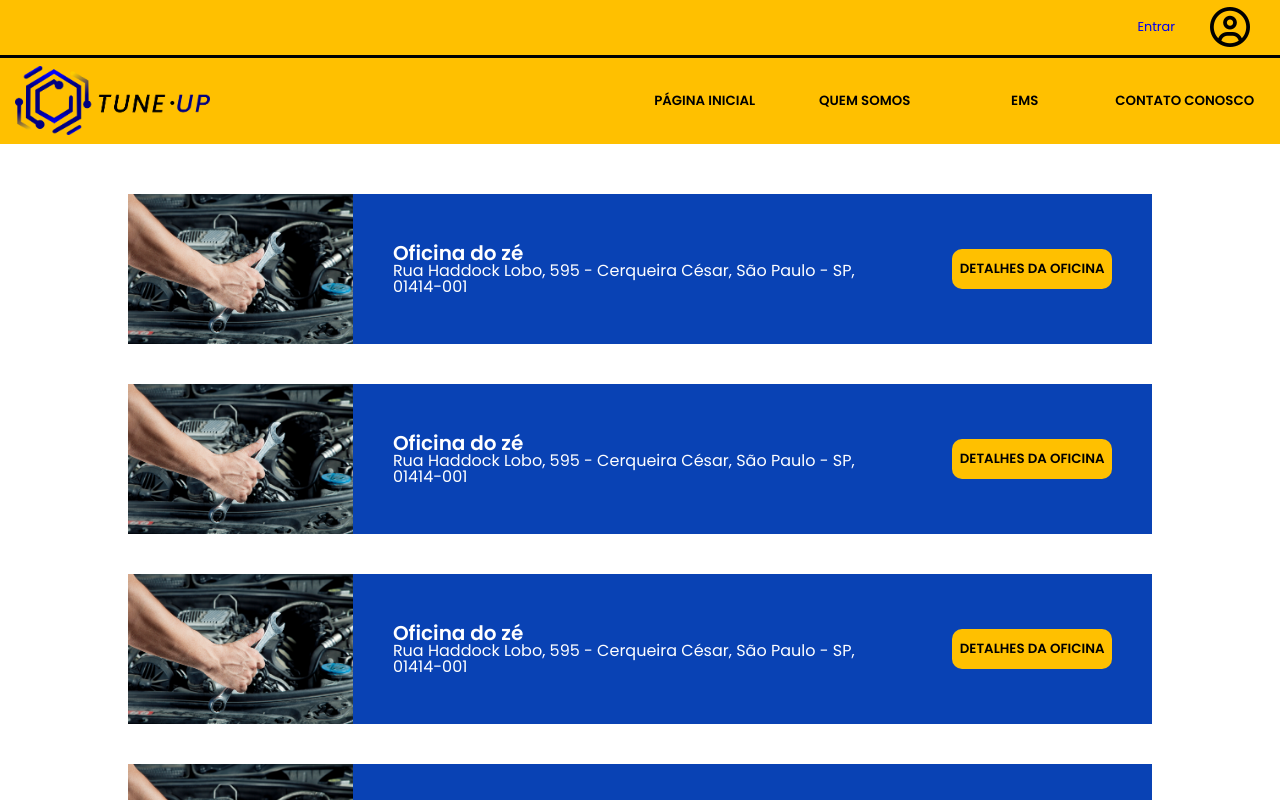
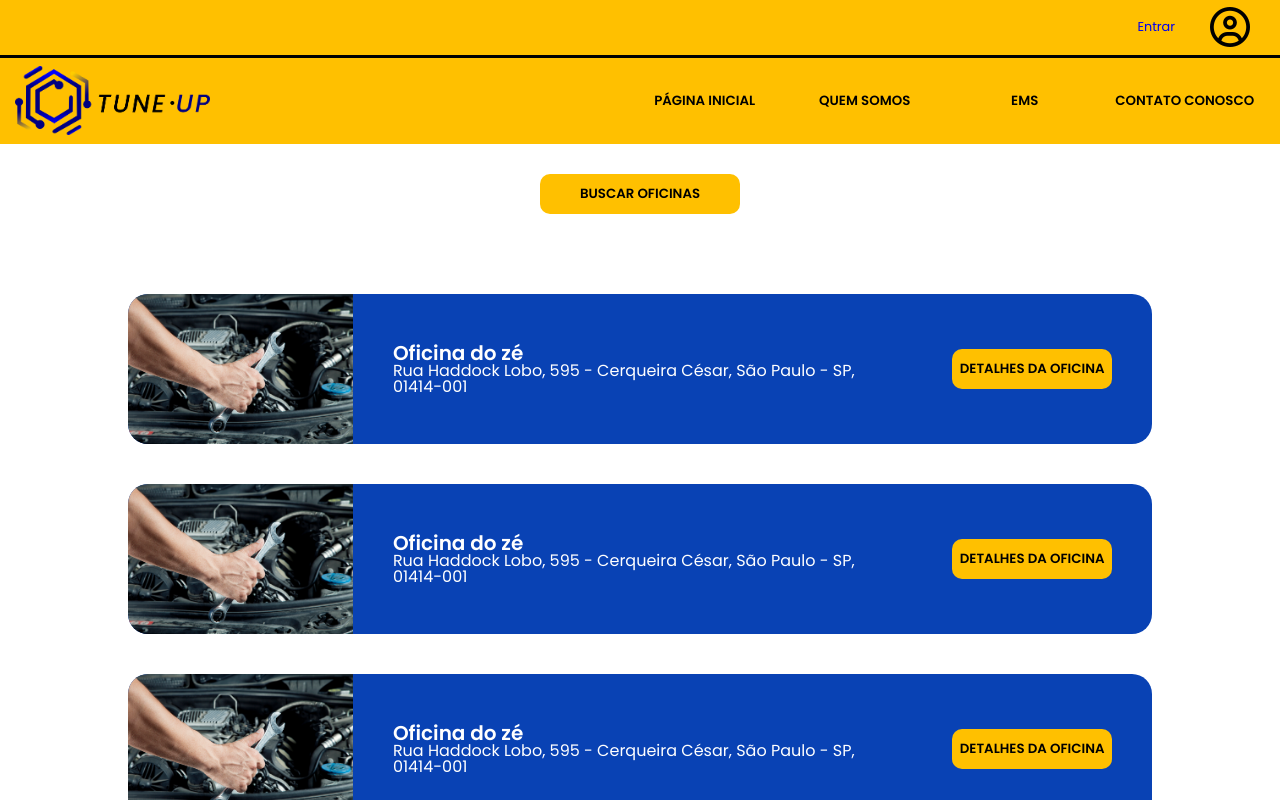
Before and after one commit to gabriel-reis-silva/tune-up, a React (Create React App) app in the folder Aplicativo/frontend/: page /search-result in a window 1280 px wide. Shown: the top 800 px of the page. Built offline with nearby package versions, Linux system fonts and the light colour scheme.

Commit message:
Creating search component and adding on search result page

```diff
--- a/Aplicativo/frontend/src/assets/css/search-result.css
+++ b/Aplicativo/frontend/src/assets/css/search-result.css
@@ -8,3 +8,22 @@
 
     margin: 30px 0px;
 }
+.search_field {
+    margin: 30px auto;
+}
+
+.search_field .btn_search {
+    min-width: 200px;
+
+    background-color: var(--cor-primaria);
+
+    transition-duration: .5s;
+}
+
+.search_field .btn_search:hover {
+    transform: scale(1.09);
+}
+
+.search_field .btn_search:active {
+    transform: scale(1.02);
+}
--- a/Aplicativo/frontend/src/assets/css/workshop.css
+++ b/Aplicativo/frontend/src/assets/css/workshop.css
@@ -5,6 +5,8 @@
     margin: 20px 0px;
 
     background-color: var(--cor-secundaria);
+
+    border-radius: 20px;
 }
 
 .workshop_details {
@@ -21,6 +23,9 @@
     float: left;
 
     height: 150px;
+
+    border-top-left-radius: 20px;
+    border-bottom-left-radius: 20px;
 }
 .name-address {
     width: 60%;
--- /dev/null
+++ b/Aplicativo/frontend/src/components/Search.jsx
@@ -0,0 +1,45 @@
+import logo from "../assets/img/Tune-Up.png";
+import { useHistory } from "react-router-dom";
+import Button from "../components/Button";
+import "../assets/css/search.css";
+
+export default function Search() {
+    let history = useHistory();
+    function redirect() {
+        history.push('/search-result')
+    }
+    return (
+        <div className="search" id="searchScreen">
+            <div className="box_search" id="boxScreen">
+                <img src={logo} alt="" />
+                <h1 className="title">BUSCAR POR OFICINAS</h1>
+                <div className="inputs_search">
+                    <div className="field">
+                        <label htmlFor="state">Estado:</label>
+                        <input type="text" name="state" />
+                    </div>
+                    <div className="field">
+                        <label htmlFor="city">Cidade:</label>
+                        <input type="text" name="city" />
+                    </div>
+                    <div className="field">
+                        <label htmlFor="cep">CEP:</label>
+                        <input type="text" name="cep" />
+                    </div>
+                </div>
+                <div className="buttons_search">
+                    <Button onClick={hideSearch}>Cancelar</Button>
+                    <Button onClick={redirect}>Buscar</Button>
+                </div>
+            </div>
+        </div>
+    )
+}
+function hideSearch() {
+    const search = document.getElementById("searchScreen");
+    const boxSearch = document.getElementById("boxScreen");
+    const containerPage = document.getElementById("containerPage");
+    search.style.display = "none";
+    boxSearch.style.display = "none";
+    containerPage.style.filter = "blur(0px)";
+}
--- a/Aplicativo/frontend/src/pages/HomeUser.jsx
+++ b/Aplicativo/frontend/src/pages/HomeUser.jsx
@@ -1,50 +1,21 @@
 import React from "react";
 import "../assets/reset.css";
 import "../assets/home.css";
-import "../assets/css/home_user.css";
 import Nav from '../components/Nav';
 import missionIcon from '../assets/img/missaoIcon.png';
 import visionIcon from '../assets/img/visaoIcon.png';
 import valuesIcon from '../assets/img/valoresIcon.png';
 import Button from "../components/Button";
 import Footer from "../components/Footer";
-import logo from "../assets/img/Tune-Up.png"
-import { useHistory } from "react-router-dom";
+import Search from "../components/Search";
 
 export default function HomeMechanic() {
-    let history = useHistory();
-    function redirect() {
-        history.push('/search-result')
-    }
     return (
         <React.Fragment>
-            <div className="search" id="searchScreen">
-                <div className="box_search" id="boxScreen">
-                    <img src={logo} alt="" />
-                    <h1 className="title">BUSCAR POR OFICINAS</h1>
-                    <div className="inputs_search">
-                        <div className="field">
-                            <label htmlFor="state">Estado:</label>
-                            <input type="text" name="state" />
-                        </div>
-                        <div className="field">
-                            <label htmlFor="city">Cidade:</label>
-                            <input type="text" name="city" />
-                        </div>
-                        <div className="field">
-                            <label htmlFor="cep">CEP:</label>
-                            <input type="text" name="cep" />
-                        </div>
-                    </div>
-                    <div className="buttons_search">
-                        <Button onClick={hideSearch}>Cancelar</Button>
-                        <Button onClick={redirect}>Buscar</Button>
-                    </div>
-                </div>
-            </div>
-
+            <Search />
             <div className="container" id="containerPage">
                 <Nav />
+
                 <div className="div_banner">
                     <div className="banner"></div>
                     <h1 className="title_banner">Qualquer problema, nós vamos solucionar</h1>
@@ -138,15 +109,6 @@ export default function HomeMechanic() {
     );
 }
 
-function hideSearch() {
-    const search = document.getElementById("searchScreen");
-    const boxSearch = document.getElementById("boxScreen");
-    const containerPage = document.getElementById("containerPage");
-    search.style.display = "none";
-    boxSearch.style.display = "none";
-    containerPage.style.filter = "blur(0px)";
-}
-
 function showSearch() {
     const search = document.getElementById("searchScreen");
     const boxSearch = document.getElementById("boxScreen");
--- a/Aplicativo/frontend/src/pages/SearchResult.jsx
+++ b/Aplicativo/frontend/src/pages/SearchResult.jsx
@@ -2,12 +2,18 @@ import Nav from "../components/Nav";
 import Img from "../assets/img/Car-Workshop.jpg";
 import Workshop from "../components/Workshop";
 import "../assets/css/search-result.css";
+import Search from "../components/Search";
+import Button from "../components/Button";
 
 export default function SearchResult() {
     return (
-        <div>
-            <div className="container">
+        <div><Search />
+
+            <div className="container" id="containerPage">
                 <Nav />
+                <div className="search_field">
+                    <Button onClick={showSearch} classNameButton="btn_search">BUSCAR OFICINAS</Button>
+                </div>
                 <div className="box_workshops">
                     <Workshop img={Img} name="Oficina do zé" address="Rua Haddock Lobo, 595 - Cerqueira César, São Paulo - SP, 01414-001" />
                     <Workshop img={Img} name="Oficina do zé" address="Rua Haddock Lobo, 595 - Cerqueira César, São Paulo - SP, 01414-001" />
@@ -28,3 +34,11 @@ export default function SearchResult() {
         </div>
     );
 }
+function showSearch() {
+    const search = document.getElementById("searchScreen");
+    const boxSearch = document.getElementById("boxScreen");
+    const containerPage = document.getElementById("containerPage");
+    search.style.display = "flex";
+    boxSearch.style.display = "flex";
+    containerPage.style.filter = "blur(3px)";
+}
```
Also changed, not shown: Aplicativo/frontend/src/assets/css/search.css (renamed from Aplicativo/frontend/src/assets/css/home_user.css).
